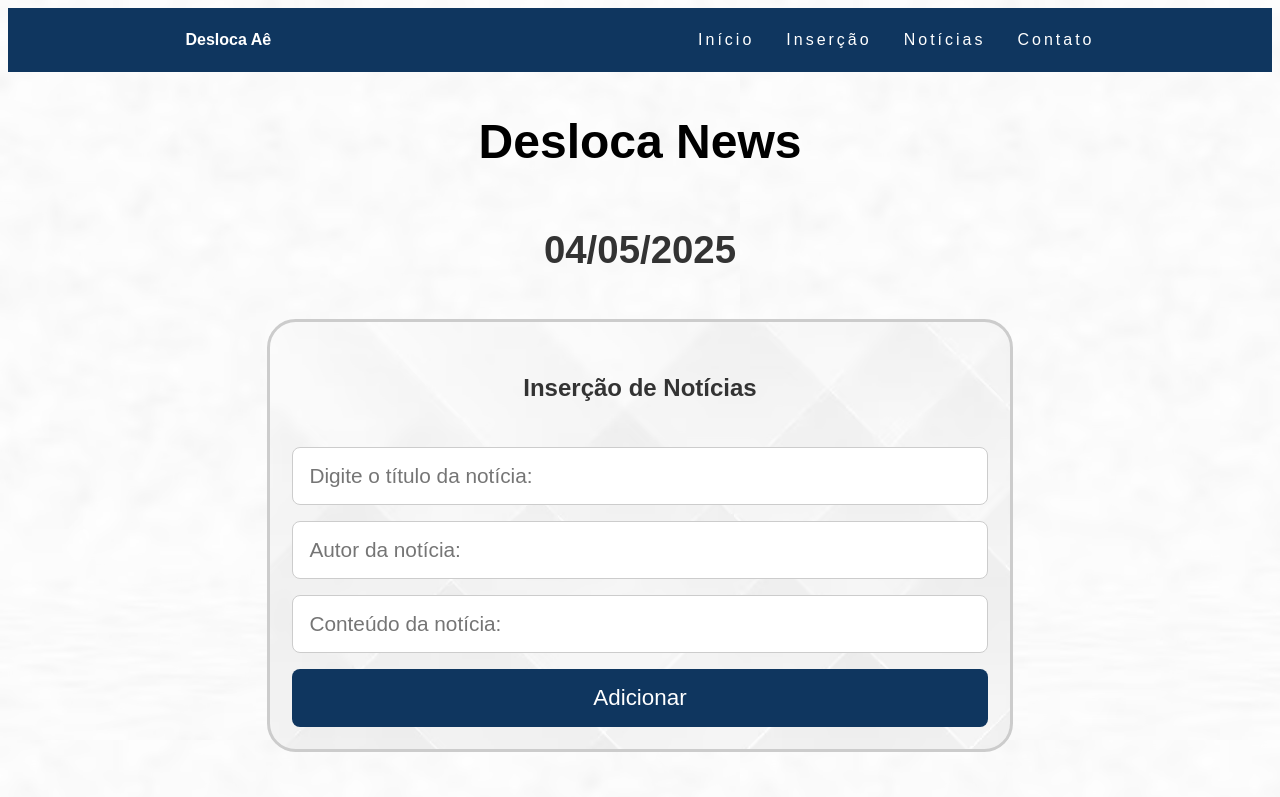
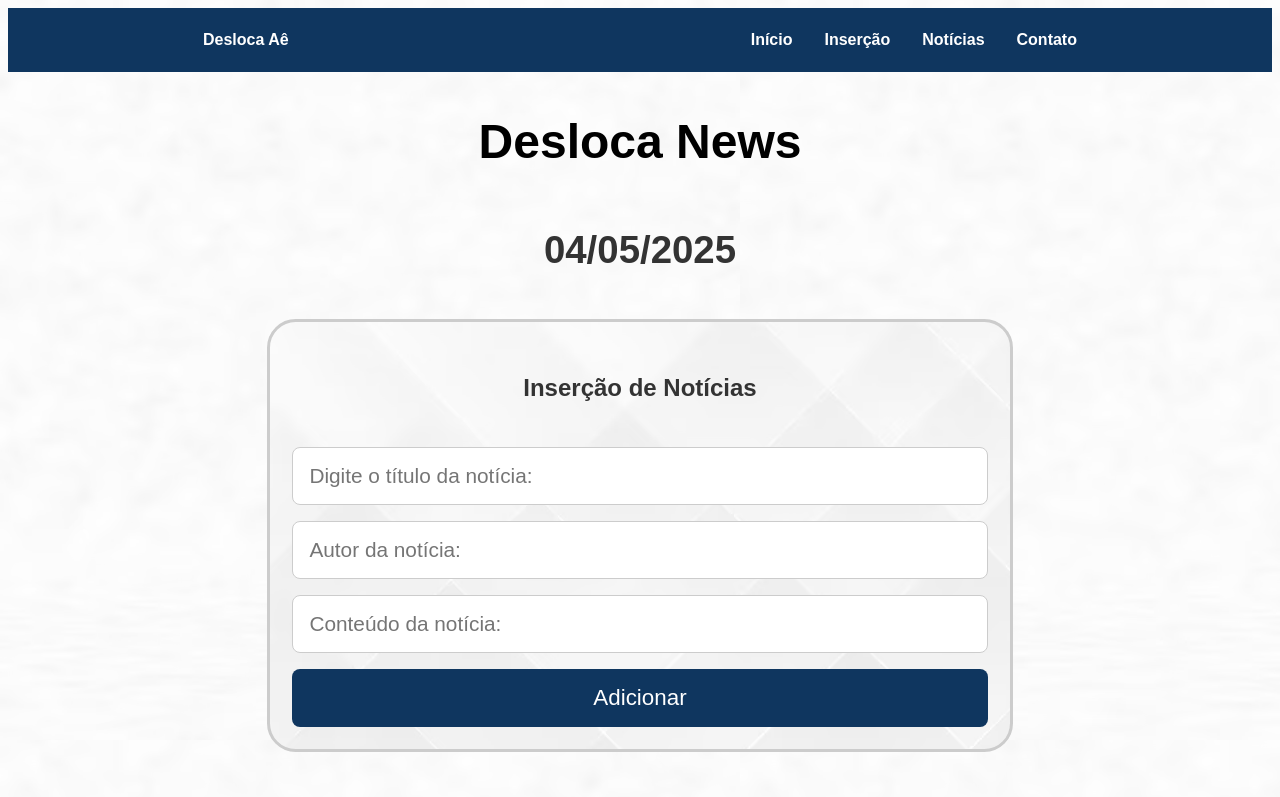
Before and after one commit to lucas7araujo/Sprint-1, a plain HTML site: page index.html in a window 1280 px wide. Shown: the top 797 px of the page. Drawn offline with Linux system fonts and the light colour scheme.

Commit message:
Alteração Fonte Menu

```diff
--- a/styles.css
+++ b/styles.css
@@ -45,8 +45,8 @@ nav {
 }
 
 .nav-list li {
-  letter-spacing: 3px;
   margin-left: 32px;
+  font-weight: bold;
 }
 
 .mobile-menu {
```
